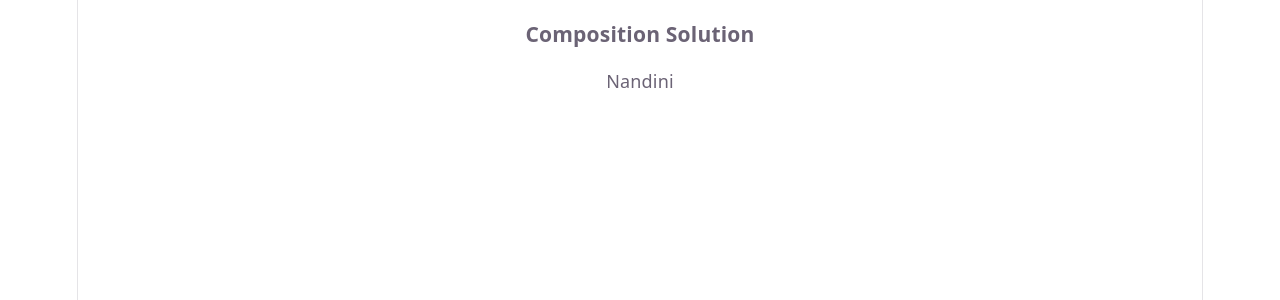
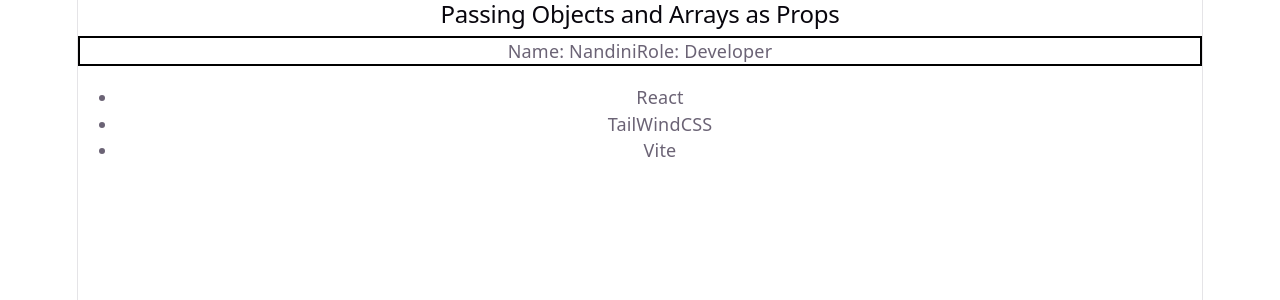
Before and after one commit to nandinirrr2450-source/MERN_Stu_FebMay26_Mys, a React (Vite) app in the folder W9/D2/prop-example-app/: page / in a window 1280 px wide. Shown: the top 300 px of the page. Built offline with nearby package versions, Linux system fonts and the light colour scheme.

Commit message:
added Passing objects and arrays as props

```diff
--- a/W9/D2/prop-example-app/src/App.jsx
+++ b/W9/D2/prop-example-app/src/App.jsx
@@ -5,6 +5,7 @@ import {PropsChildren} from "./components/p3.jsx"
 import { PropDrillingDemo } from "./components/p4.jsx"
 import { SharedStateParent } from "./components/p5.jsx"
 import { CompositionDemo } from "./components/p6.jsx"
+import { ObjectsArrayProps } from "./components/p7.jsx"
 import './App.css'
 
 function App() {
@@ -16,7 +17,8 @@ function App() {
         {/* <PropsChildren/> */}
         {/* <PropDrillingDemo/> */}
         {/* <SharedStateParent/> */}
-        <CompositionDemo/>
+        {/* <CompositionDemo/> */}
+        <ObjectsArrayProps/>
     </>
   )
 }
```
